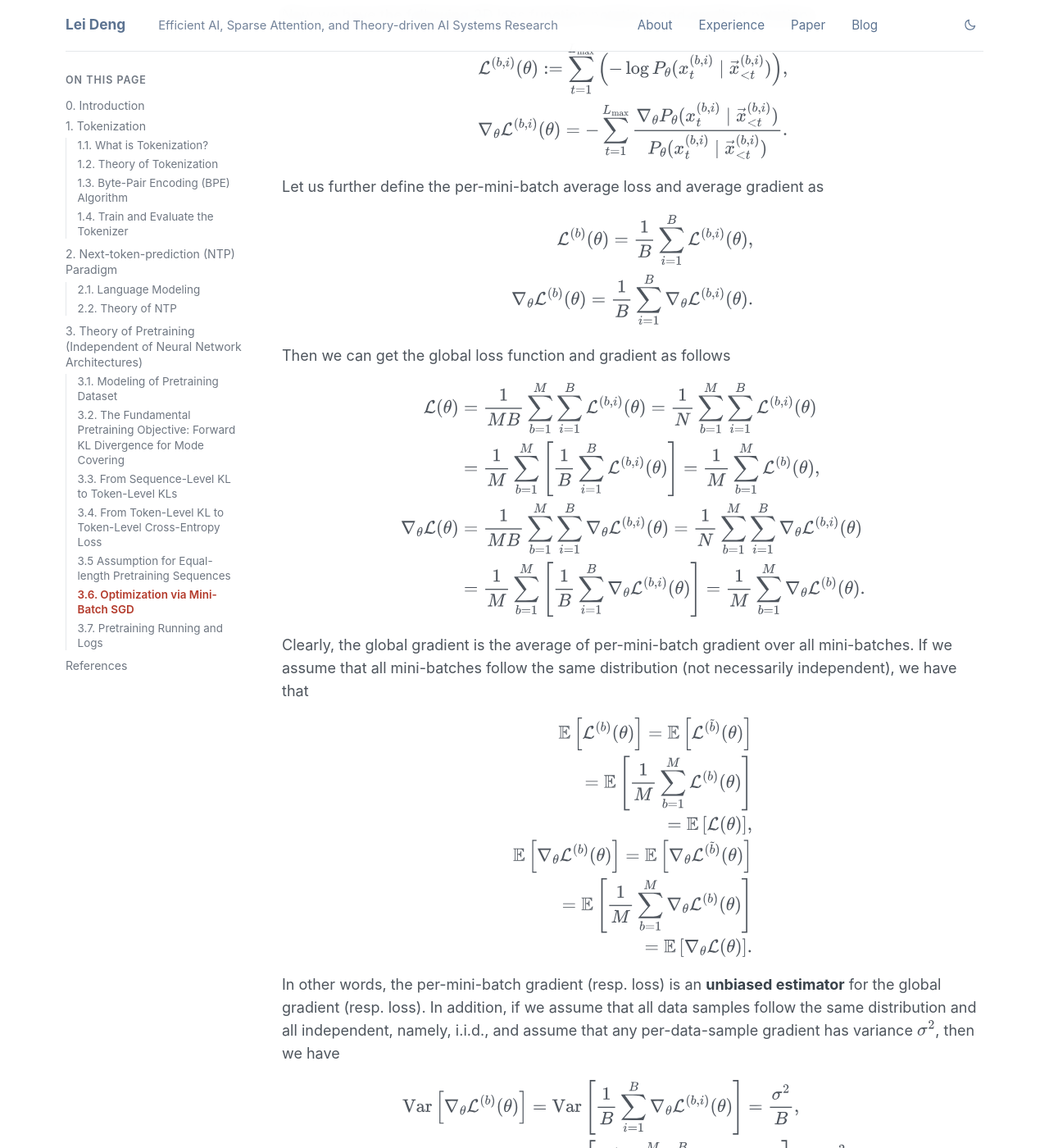
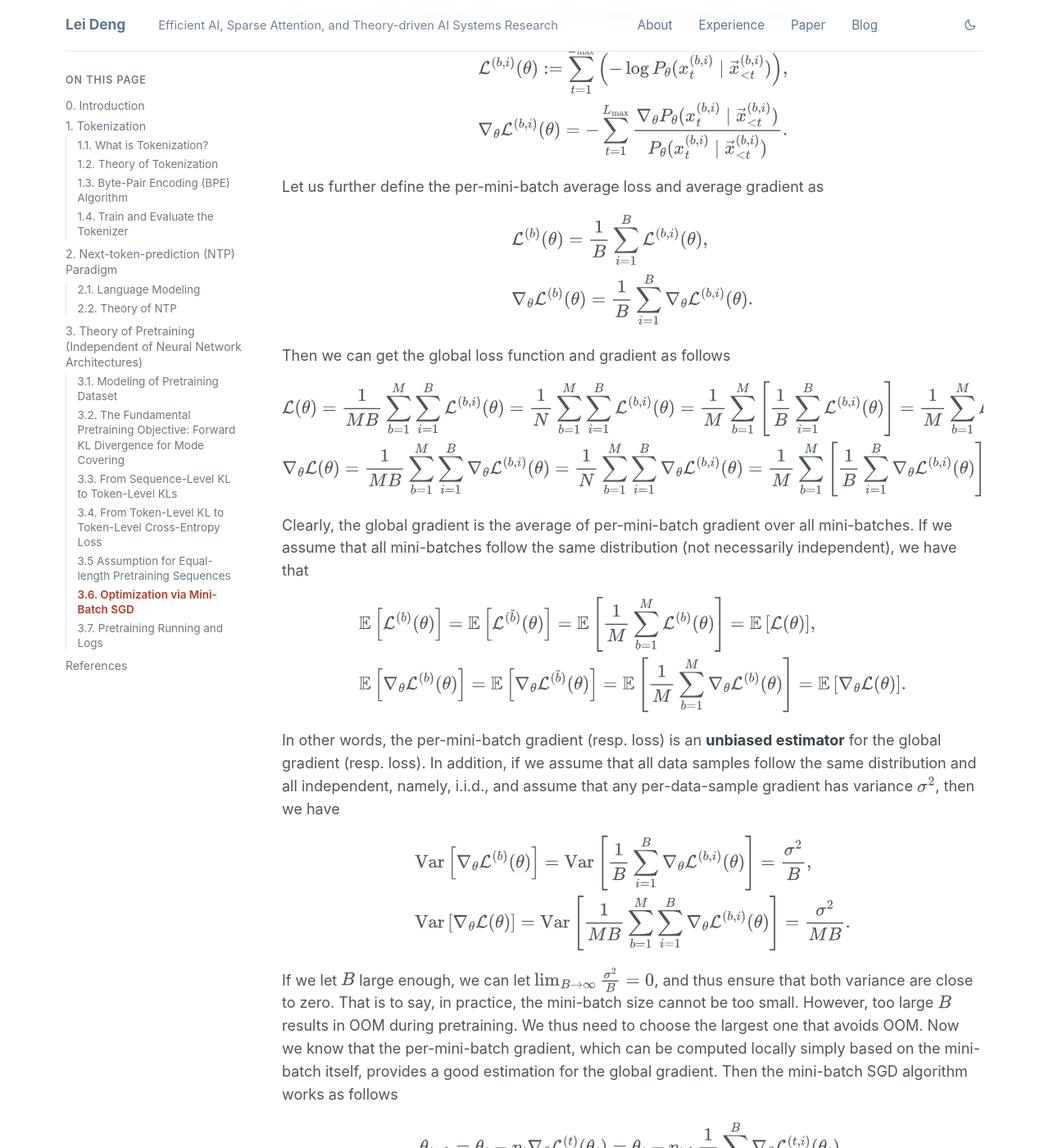
Before and after one commit to leideng/leideng.github.io, a Jekyll site: the page built from _posts/2026-06-02-nanochat-ascend-part1.md, in a window 1280 px wide and 1400 px high, scrolled down 36265 px. Shown: the whole window at 82% size. Built offline with Jekyll 4.4.1, drawn with Linux system fonts in a browser that asks for light colours; some of the changed text lies outside the part shown.

Commit message:
sec 3.6 works now

```diff
--- a/_posts/2026-06-02-nanochat-ascend-part1.md
+++ b/_posts/2026-06-02-nanochat-ascend-part1.md
@@ -1597,8 +1597,8 @@ Let us define the global cross-entropy (NLL) loss function and per-data-sample s
 
 $$
 \begin{aligned}
-\mathcal{L}(\theta) := \frac{1}{N}  \sum_{n=1}^N   \sum_{t = 1}^{L_{\max}} \left( - \log P_\theta( x^n_t \mid \vec{x}^n_{\lt t}) \right), \\
-\mathcal{L}^n(\theta) := \sum_{t = 1}^{L_{\max}} \left( - \log P_\theta( x^n_t \mid \vec{x}^n_{\lt t}) \right).
+& \mathcal{L}(\theta) := \frac{1}{N}  \sum_{n=1}^N   \sum_{t = 1}^{L_{\max}} \left( - \log P_\theta( x^n_t \mid \vec{x}^n_{\lt t}) \right), \\
+& \mathcal{L}^n(\theta) := \sum_{t = 1}^{L_{\max}} \left( - \log P_\theta( x^n_t \mid \vec{x}^n_{\lt t}) \right).
 \end{aligned}
 $$
 
@@ -1641,10 +1641,10 @@ We can then index the pretraining dataset by tuple (mini-batch-index, sample-ind
 - ...
 - Mini-Batch $M=\frac{N}{B}$:  data sample $(M,1)$, data sample $(M,2)$, ..., data sample $(M, B)$.
 
-We still have in total $N$ data samples but organize them into 2D grid manner instead of 1D linear manner. Data sample $(b,i)$ of length {::nomarkdown}$L_{\max}${:/nomarkdown} is denoted as
-
-$$
-\vec{x}^{(b,i)} = \left(x^{(b,i)}_1, x^{(b,i)}_2, \cdots, x^{(b,i)}_{L_{\max}} \right), \qquad b=1,2,\cdots, M, i=1,2,\cdots, B
+We still have in total $N$ data samples but organize them into 2D grid manner instead of 1D linear manner. Data sample $(b,i)$ of length $L_{\max}$ is denoted as
+
+$$
+\qquad \vec{x}^{(b,i)} = \left(x^{(b,i)}_1, x^{(b,i)}_2, \cdots, x^{(b,i)}_{L_{\max}} \right), \qquad b=1,2,\cdots, M, i=1,2,\cdots, B
 $$.
 
 Now we have the following 2D loss function notations and gradient notations
@@ -1660,8 +1660,8 @@ Let us further define the per-mini-batch average loss and average gradient as
 
 $$
 \begin{aligned}
-\mathcal{L}^{(b)}(\theta) =  \frac{1} {B} \sum_{i=1}^B  \mathcal{L}^{(b,i)}(\theta), \\
-\nabla_\theta \mathcal{L}^{(b)} (\theta) = \frac{1}{B} \sum_{i=1}^B  \nabla_\theta \mathcal{L}^{(b,i)}(\theta).
+& \mathcal{L}^{(b)}(\theta) =  \frac{1} {B} \sum_{i=1}^B  \mathcal{L}^{(b,i)}(\theta), \\
+& \nabla_\theta \mathcal{L}^{(b)} (\theta) = \frac{1}{B} \sum_{i=1}^B  \nabla_\theta \mathcal{L}^{(b,i)}(\theta).
 \end{aligned}
 $$
 
@@ -1669,10 +1669,10 @@ Then we can get the global loss function and gradient as follows
 
 $$
 \begin{aligned}
-\mathcal{L}(\theta) &= \frac{1}{MB}  \sum_{b=1}^M \sum_{i=1}^B  \mathcal{L}^{(b,i)}(\theta) = \frac{1}{N}  \sum_{b=1}^M \sum_{i=1}^B  \mathcal{L}^{(b,i)}(\theta) \\
-&= \frac{1}{M}  \sum_{b=1}^M  \left[ \frac{1} {B} \sum_{i=1}^B  \mathcal{L}^{(b,i)}(\theta) \right] = \frac{1}{M}  \sum_{b=1}^M \mathcal{L}^{(b)}(\theta), \\
-\nabla_{\theta} \mathcal{L}(\theta) &= \frac{1}{MB}  \sum_{b=1}^M \sum_{i=1}^B  \nabla_\theta \mathcal{L}^{(b,i)}(\theta) = \frac{1}{N}  \sum_{b=1}^M \sum_{i=1}^B  \nabla_\theta  \mathcal{L}^{(b,i)}(\theta) \\
-&= \frac{1}{M}  \sum_{b=1}^M \left[ \frac{1}{B} \sum_{i=1}^B  \nabla_\theta \mathcal{L}^{(b,i)}(\theta) \right] = \frac{1}{M}  \sum_{b=1}^M \nabla_\theta \mathcal{L}^{(b)} (\theta) .
+& \mathcal{L}(\theta) = \frac{1}{MB}  \sum_{b=1}^M \sum_{i=1}^B  \mathcal{L}^{(b,i)}(\theta) = \frac{1}{N}  \sum_{b=1}^M \sum_{i=1}^B  \mathcal{L}^{(b,i)}(\theta)
+= \frac{1}{M}  \sum_{b=1}^M  \left[ \frac{1} {B} \sum_{i=1}^B  \mathcal{L}^{(b,i)}(\theta) \right] = \frac{1}{M}  \sum_{b=1}^M \mathcal{L}^{(b)}(\theta), \\
+& \nabla_{\theta} \mathcal{L}(\theta) = \frac{1}{MB}  \sum_{b=1}^M \sum_{i=1}^B  \nabla_\theta \mathcal{L}^{(b,i)}(\theta) = \frac{1}{N}  \sum_{b=1}^M \sum_{i=1}^B  \nabla_\theta  \mathcal{L}^{(b,i)}(\theta)
+= \frac{1}{M}  \sum_{b=1}^M \left[ \frac{1}{B} \sum_{i=1}^B  \nabla_\theta \mathcal{L}^{(b,i)}(\theta) \right] = \frac{1}{M}  \sum_{b=1}^M \nabla_\theta \mathcal{L}^{(b)} (\theta) .
 \end{aligned}
 $$
 
@@ -1681,11 +1681,11 @@ we have that
 
 $$
 \begin{aligned}
-\mathbb{E} \left[ \mathcal{L}^{(b)}(\theta) \right] = \mathbb{E} \left[ \mathcal{L}^{(\tilde{b})}(\theta) \right] \\
-=  \mathbb{E} \left[ \frac{1}{M}  \sum_{b=1}^M \mathcal{L}^{(b)}(\theta) \right] \\
+& \mathbb{E} \left[ \mathcal{L}^{(b)}(\theta) \right] = \mathbb{E} \left[ \mathcal{L}^{(\tilde{b})}(\theta) \right]
+=  \mathbb{E} \left[ \frac{1}{M}  \sum_{b=1}^M \mathcal{L}^{(b)}(\theta) \right]
 =   \mathbb{E} \left[ \mathcal{L}(\theta) \right], \\
-\mathbb{E} \left[ \nabla_\theta \mathcal{L}^{(b)} (\theta) \right] = \mathbb{E} \left[ \nabla_\theta \mathcal{L}^{(\tilde{b})}  (\theta) \right] \\
-= \mathbb{E} \left[  \frac{1}{M}  \sum_{b=1}^M \nabla_\theta \mathcal{L}^{(b)} (\theta) \right] \\
+& \mathbb{E} \left[ \nabla_\theta \mathcal{L}^{(b)} (\theta) \right] = \mathbb{E} \left[ \nabla_\theta \mathcal{L}^{(\tilde{b})}  (\theta) \right]
+= \mathbb{E} \left[  \frac{1}{M}  \sum_{b=1}^M \nabla_\theta \mathcal{L}^{(b)} (\theta) \right]
 = \mathbb{E} \left[ \nabla_{\theta} \mathcal{L}(\theta) \right].
 \end{aligned}
 $$
@@ -1696,10 +1696,10 @@ that all data samples follow the same distribution and all independent, namely,
 
 $$
 \begin{aligned}
-\mathrm{Var} \left[ \nabla_\theta \mathcal{L}^{(b)} (\theta) \right]
-&= \mathrm{Var} \left[ \frac{1}{B} \sum_{i=1}^B \nabla_\theta \mathcal{L}^{(b,i)} (\theta) \right] = \frac{\sigma^2}{B}, \\
-\mathrm{Var} \left[ \nabla_\theta \mathcal{L} (\theta) \right]
-&= \mathrm{Var} \left[ \frac{1}{MB} \sum_{b=1}^M \sum_{i=1}^B \nabla_\theta \mathcal{L}^{(b,i)} (\theta) \right] = \frac{\sigma^2}{MB}.
+& \mathrm{Var} \left[ \nabla_\theta \mathcal{L}^{(b)} (\theta) \right]
+= \mathrm{Var} \left[ \frac{1}{B} \sum_{i=1}^B \nabla_\theta \mathcal{L}^{(b,i)} (\theta) \right] = \frac{\sigma^2}{B}, \\
+& \mathrm{Var} \left[ \nabla_\theta \mathcal{L} (\theta) \right]
+= \mathrm{Var} \left[ \frac{1}{MB} \sum_{b=1}^M \sum_{i=1}^B \nabla_\theta \mathcal{L}^{(b,i)} (\theta) \right] = \frac{\sigma^2}{MB}.
 \end{aligned}
 $$
 
```
